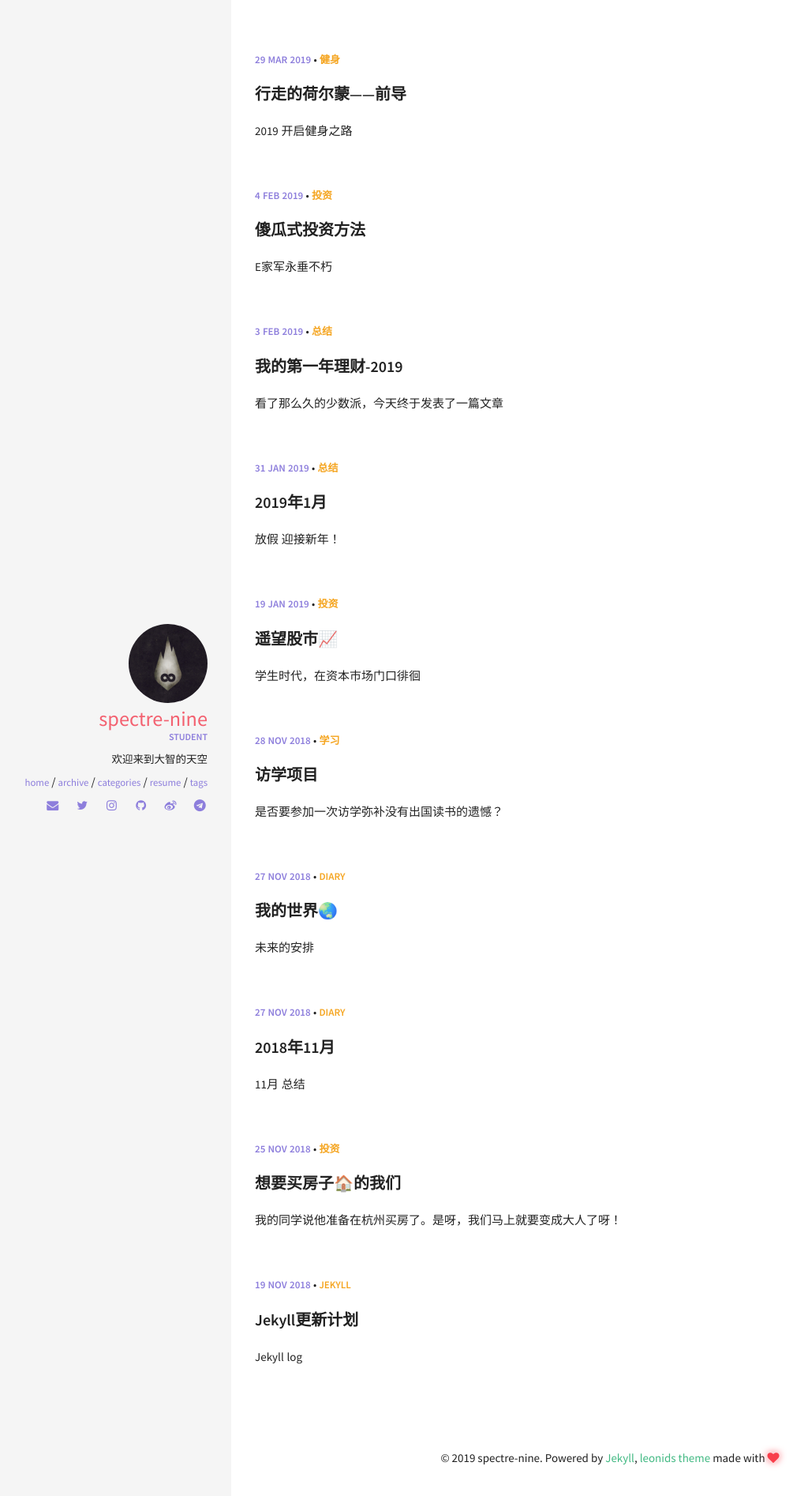
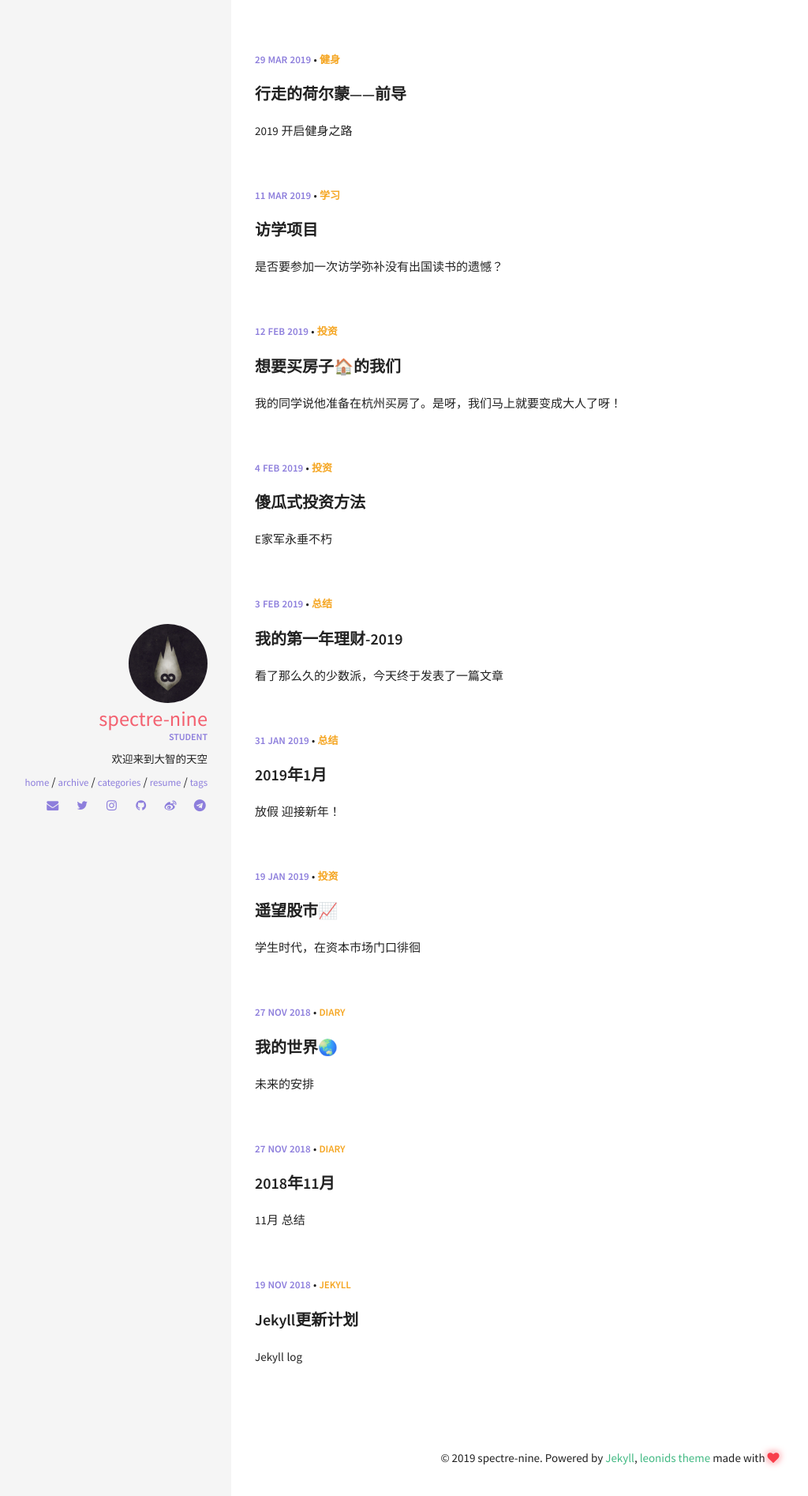
Before and after one commit to Nickszy/nickszy.github.io, a Jekyll site: the page built from index.html, in a window 1280 px wide. Shown: the top 1894 px of the page at 79% size, without its empty margins (27-1051 px from the left). Built offline with Jekyll 4.4.1, drawn with Linux system fonts in a browser that asks for light colours; the list of posts is cut into pages by our own code.

Commit message:
change for job

```diff
--- a/_posts/2018-11-25-buy-a-house.md
+++ b/_posts/2019-02-12-buy-a-house.md
@@ -7,7 +7,7 @@ tags:
 excerpt: 我的同学说他准备在杭州买房了。是呀，我们马上就要变成大人了呀！
 comments: true
 ---
-
+2018-11-25-buy-a-house
 这个星期我的一个同学来了上海，他是我很要好的一个朋友。我们相识多年，在小学时就是同班同学，那时候经常一起玩，之后的初中和高中我们虽然同校不同班，但是联系还是在的，几乎每年都要联系好几次。他是一个很好相处的人，我也希望我们能够这样一直联系下去。
 
 ## 为啥要买房
--- a/_posts/2018-11-28-transfer.md
+++ b/_posts/2019-03-11-transfer.md
@@ -9,7 +9,7 @@ tags:
 comments: true
 style: summer
 ---
-
+2018-12-3
 ![](https://images.unsplash.com/photo-1504281392442-ff92082f7200?ixlib=rb-0.3.5&ixid=eyJhcHBfaWQiOjEyMDd9&s=81a291b6790b7f6940c7bfe1ec87417d&auto=format&fit=crop&w=1351&q=80)
 
 最近学校国际教育学院的微信号推了很多关于海外访学项目的信息，比如有伯克利的项目，我看了之后蠢蠢欲动，也想要参加一个海外的访学项目。
```
